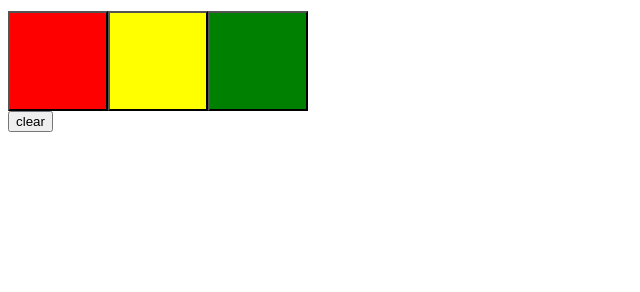
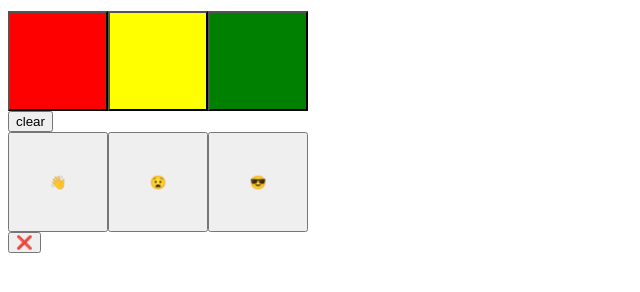
Before and after one commit to haamid10/30-days-of-code, a plain HTML site: page 01/playground.html in a window 1280 px wide. Shown: the part 148-440 px from the top of the page, without its empty margins (0-640 px from the left). Drawn offline with Linux system fonts and the light colour scheme.

Commit message:
begining of DOM manipulation

```diff
--- a/01/playground.html
+++ b/01/playground.html
@@ -14,12 +14,21 @@
   <h1 id="title">js Course</h1>
   <!-- tip calculator -->
   <div style="  display: flex ">
-  <button class="colorsquere" style="height: 100px; width: 100px; background-color: red;" id="red" value="red"></button>
-  <button class="colorsquere" style="height: 100px; width: 100px; background-color: yellow;" id="yellow" value="yellow"></button>
-  <button class="colorsquere" style="height: 100px; width: 100px; background-color: green;"  id="green" value="green"></button>
-  </div>
+    <button class="colorsquere" style="height: 100px; width: 100px; background-color: red;" id="red" value="red"></button>
+    <button class="colorsquere" style="height: 100px; width: 100px; background-color: yellow;" id="yellow" value="yellow"></button>
+    <button class="colorsquere" style="height: 100px; width: 100px; background-color: green;"  id="green" value="green"></button>
+    </div>
 
-  <button id="clear"> clear</button>
+    <button id="clear margin-top:12px;"> clear</button>
+
+    <!-- mine -->
+    <div style="display: flex ">
+      <button class="colors" style="height: 100px; width: 100px;"id="red" value="red">👋 </button>
+      <button class="colors" style="height: 100px; width: 100px;;" id="yellow" value="yellow">😧 </button>
+      <button class="colors" style="height: 100px; width: 100px;"  id="green" value="green">😎 </button>
+      </div>
+
+      <button id="clearcard">❌</button>
 
   <script src="script.js"></script>
 
```
Also changed, not shown: 01/script.js (line endings or trailing spaces).
